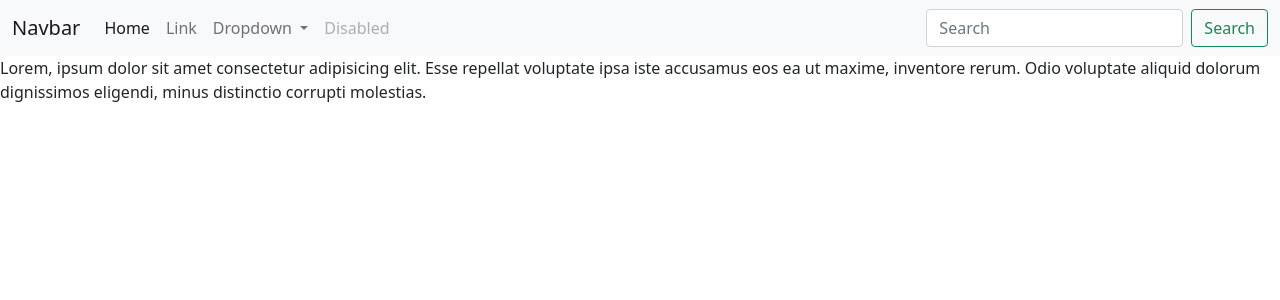
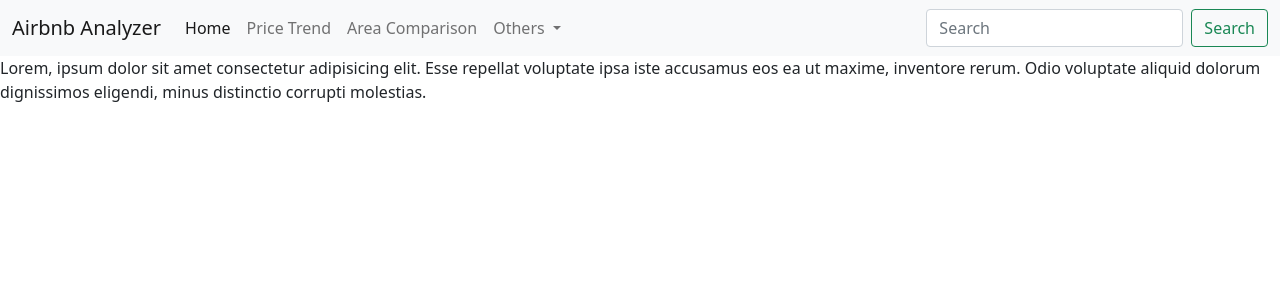
Before and after one commit to yubinhu/AirbnbAnalyzer, a Flask app: page / in a window 1280 px wide. Shown: the top 300 px of the page. Run offline with Flask 2, Linux system fonts and the light colour scheme; some libraries are stand-ins or nearby versions.

Commit message:
designed the nav bar

```diff
--- a/application/templates/layout.html
+++ b/application/templates/layout.html
@@ -11,32 +11,35 @@
 
     <nav class="navbar navbar-expand-lg navbar-light bg-light">
         <div class="container-fluid">
-          <a class="navbar-brand" href="#">Navbar</a>
+          <a class="navbar-brand" href="#">Airbnb Analyzer</a>
           <button class="navbar-toggler" type="button" data-bs-toggle="collapse" data-bs-target="#navbarSupportedContent" aria-controls="navbarSupportedContent" aria-expanded="false" aria-label="Toggle navigation">
             <span class="navbar-toggler-icon"></span>
           </button>
           <div class="collapse navbar-collapse" id="navbarSupportedContent">
             <ul class="navbar-nav me-auto mb-2 mb-lg-0">
               <li class="nav-item">
-                <a class="nav-link active" aria-current="page" href="#">Home</a>
+                <a class="nav-link active" aria-current="page" href="/">Home</a>
               </li>
               <li class="nav-item">
-                <a class="nav-link" href="#">Link</a>
+                <a class="nav-link" href="#">Price Trend</a>
+              </li>
+              <li class="nav-item">
+                <a class="nav-link" href="#">Area Comparison</a>
               </li>
               <li class="nav-item dropdown">
                 <a class="nav-link dropdown-toggle" href="#" id="navbarDropdown" role="button" data-bs-toggle="dropdown" aria-expanded="false">
-                  Dropdown
+                  Others
                 </a>
                 <ul class="dropdown-menu" aria-labelledby="navbarDropdown">
-                  <li><a class="dropdown-item" href="#">Action</a></li>
-                  <li><a class="dropdown-item" href="#">Another action</a></li>
+                  <li><a class="dropdown-item" href="#">Hotels</a></li>
+                  <li><a class="dropdown-item" href="#">Make a suggestion</a></li>
                   <li><hr class="dropdown-divider"></li>
-                  <li><a class="dropdown-item" href="#">Something else here</a></li>
+                  <li><a class="dropdown-item" href="#">About Us</a></li>
                 </ul>
               </li>
-              <li class="nav-item">
+              <!-- <li class="nav-item">
                 <a class="nav-link disabled">Disabled</a>
-              </li>
+              </li> -->
             </ul>
             <form class="d-flex">
               <input class="form-control me-2" type="search" placeholder="Search" aria-label="Search">
```
